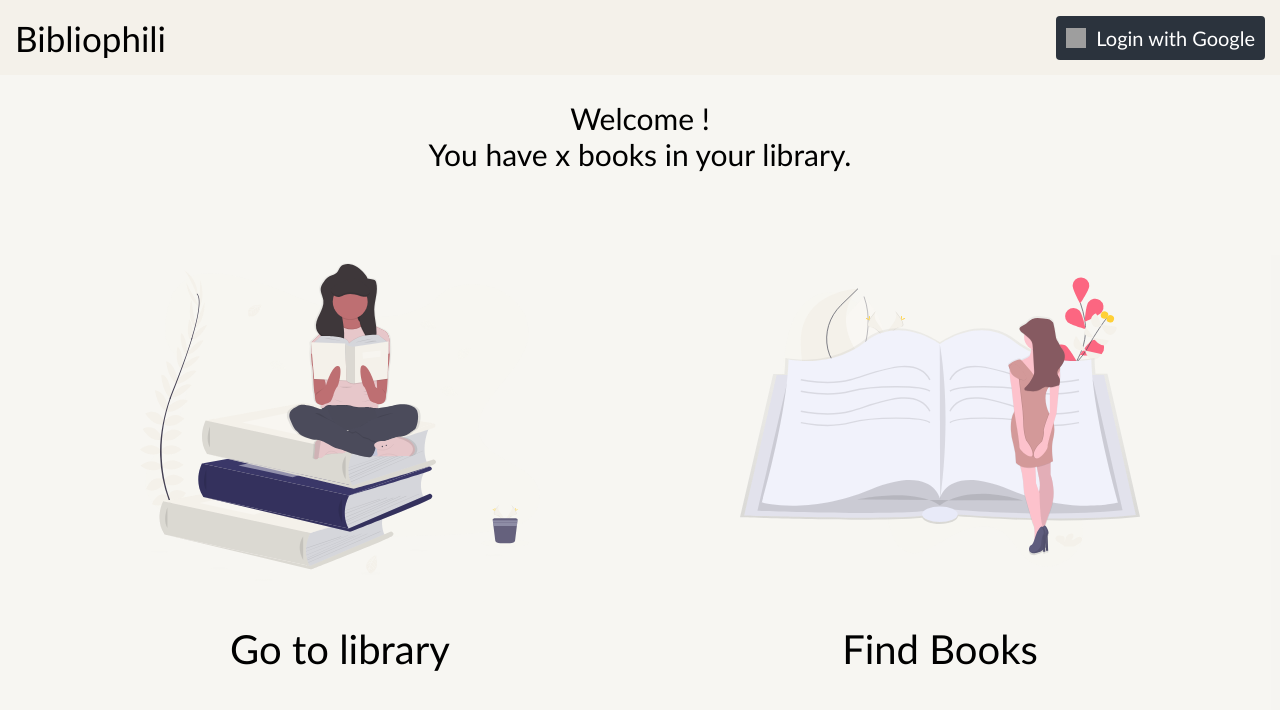
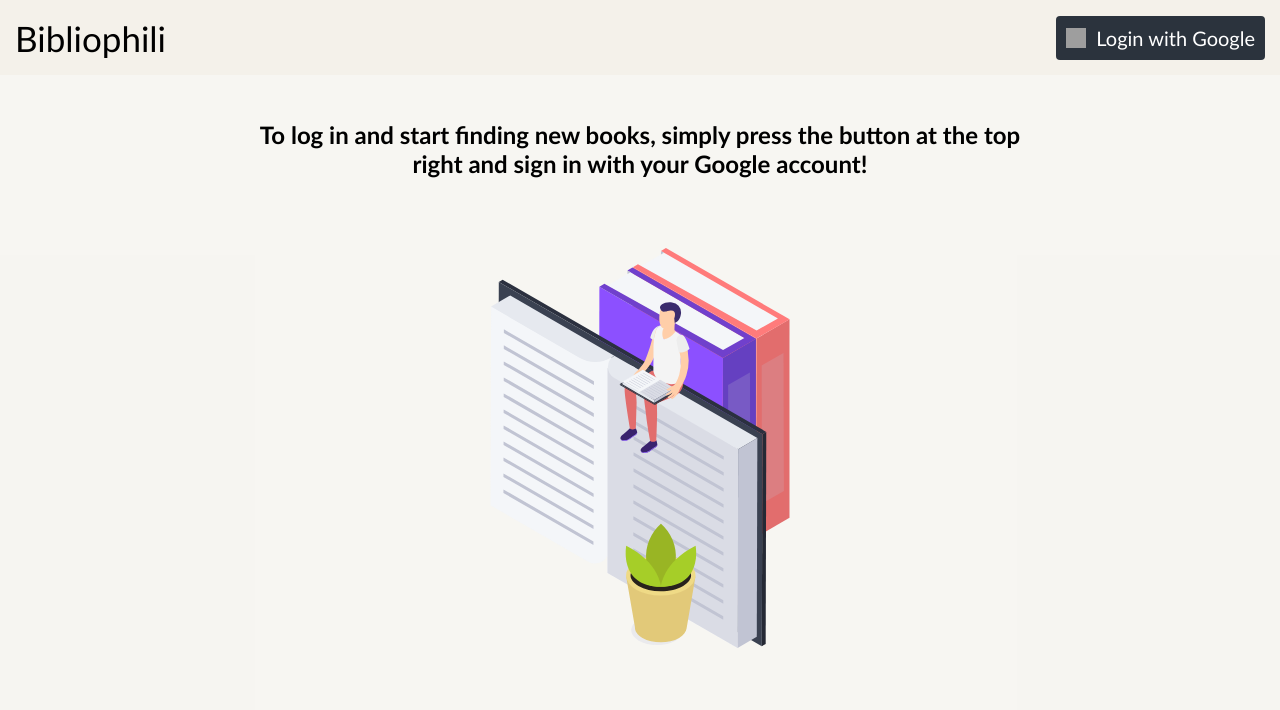
Before and after one commit to mucyildiz/Bookworm, a React (Create React App) app in the folder client/: page / in a window 1280 px wide. Shown: the top 710 px of the page. Built offline with nearby package versions, Linux system fonts and the light colour scheme; no server answers; grey boxes are pictures that could not be loaded.

Commit message:
added and styled home screen for logged out user

```diff
--- a/client/src/components/Home.css
+++ b/client/src/components/Home.css
@@ -46,6 +46,16 @@
   color: black;
 }
 
+#guy-sitting-img {
+  width: 700px;
+  height: 400px;
+}
+
+#logged-out-msg {
+  text-align: center;
+  width: 800px;
+}
+
 a {
   text-decoration: none;
 }
--- a/client/src/components/Home.js
+++ b/client/src/components/Home.js
@@ -1,24 +1,13 @@
 import './Home.css';
 import { Link } from 'react-router-dom';
-import { useState, useEffect } from 'react';
-import axios from 'axios';
 
-function Home() {
-  const [userName, setUserName] = useState('');
-
-  useEffect(() => {
-    const fetchData = async () => {
-      const response = await axios.get('/api/getuser');
-      const userInfo = await response.data;
-      setUserName(userInfo.firstName);
-    };
-    fetchData();
-  }, [])
-
+function Home(props) {
+  const renderHome = () => {
+    if(props.name) {
       return (
         <div id='home-container'>
           <div id='greeting'>
-        <div>Welcome {userName}!</div>
+            <div>Welcome {props.name}!</div>
             <div>You have x books in your library.</div>
           </div>
           <div id='options'>
@@ -38,5 +27,14 @@ function Home() {
         </div>
       )
     }
+    return (
+      <div id='home-container'>
+        <h2 id='logged-out-msg'>To log in and start finding new books, simply press the button at the top right and sign in with your Google account!</h2>
+        <img id='guy-sitting-img' src='/images/bookreader3.svg' alt='man sitting on large books reading a much smaller book' />
+      </div>
+    )
+  }
+  return renderHome();
+}
 
 export default Home;
```
Lines whose indentation alone changed are shown as unchanged.
